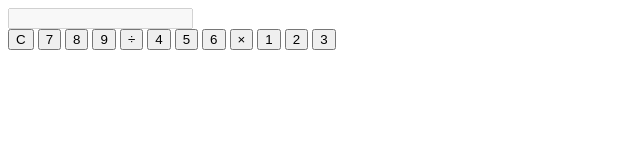
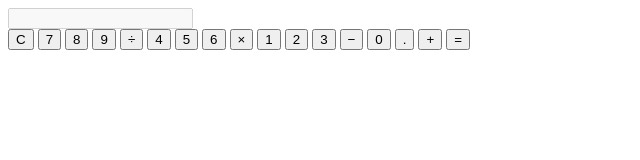
Before and after one commit to ArsenioDraco/Four-Function-Calculator, a plain HTML site: page index.html in a window 1280 px wide. Shown: the whole page, without its empty margins (0-640 px from the left). Drawn offline with Linux system fonts and the light colour scheme.

Commit message:
Update index.html

```diff
--- a/index.html
+++ b/index.html
@@ -26,12 +26,14 @@
         <button onclick="appendValue('2')">2</button>
         <button onclick="appendValue('3')">3</button>
 
+<button class="operator" onclick="appendValue('-')" data-tip="Subtract">−</button>
+        <button onclick="appendValue('0')">0</button>
+        <button onclick="appendValue('.')" data-tip="Decimal">.</button>
+        <button class="operator" onclick="appendValue('+')" data-tip="Add">+</button>
 
-
-
-
-
-
-
-
+        <button class="equals" onclick="calculate()" data-tip="Equals">=</button>
+    </div>
+</div>
+    <script src="script.js"></script>
 </body>
+</html>
```
